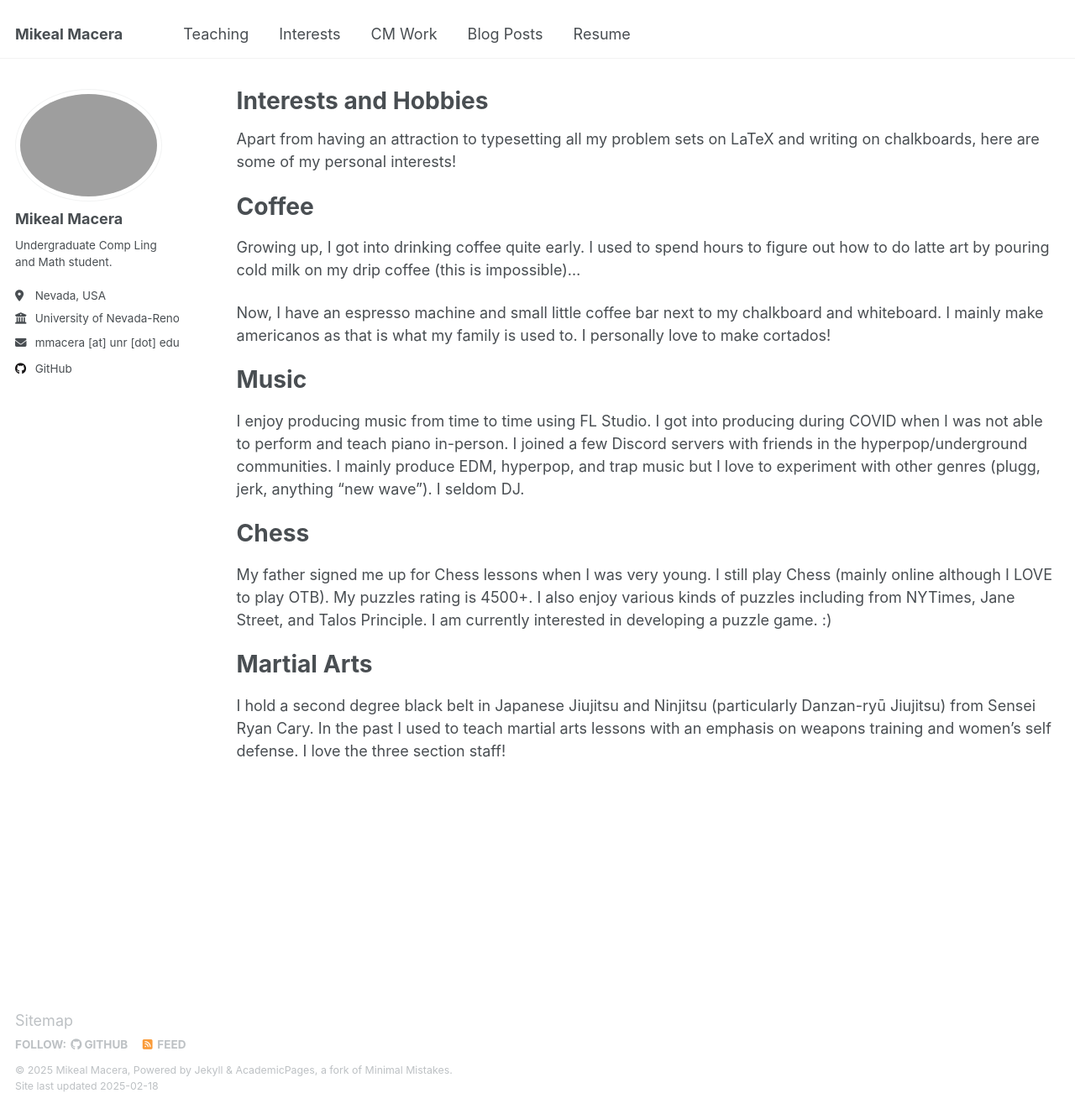
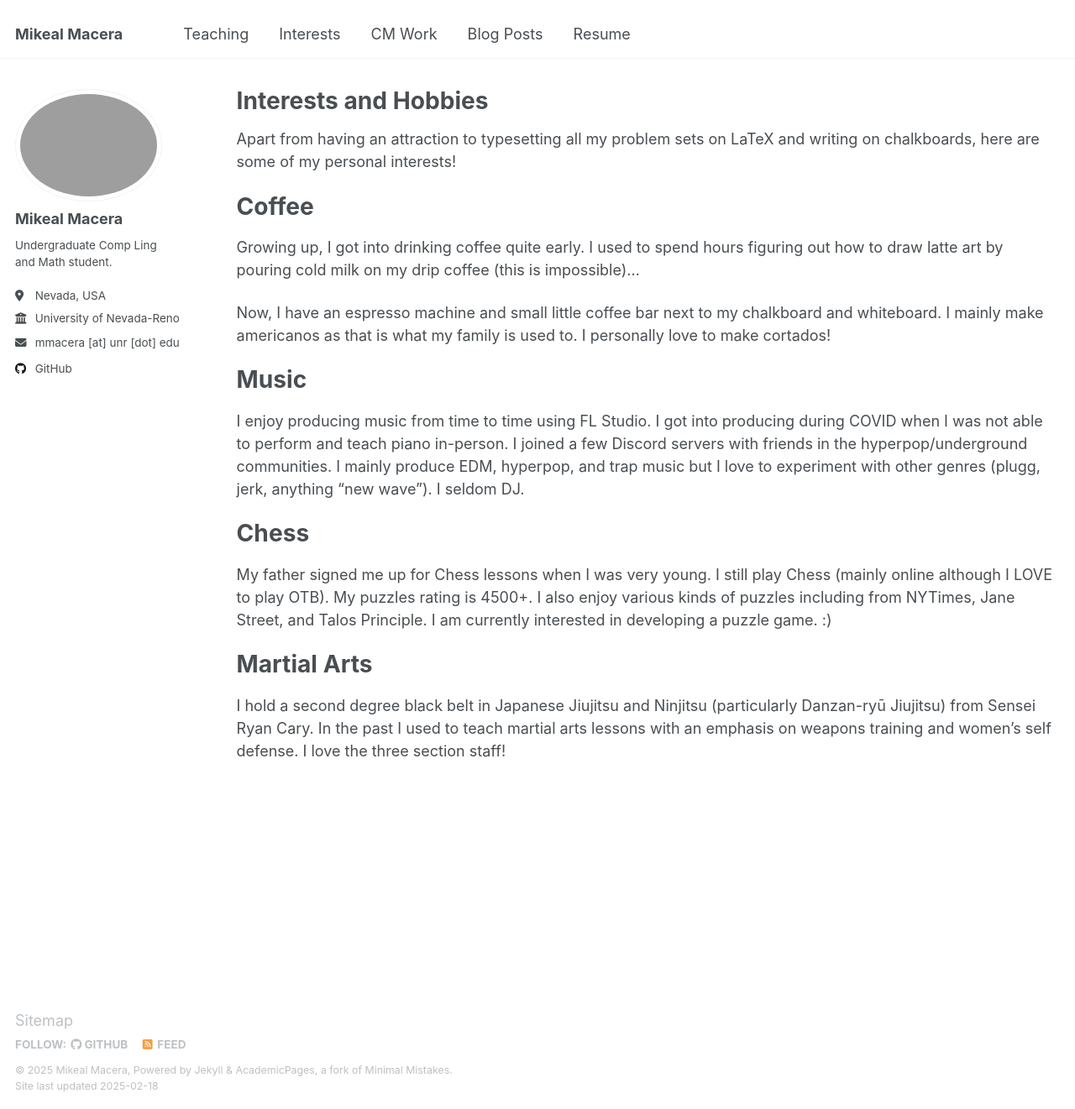
Before and after one commit to mikealmacera/mikealmacera.github.io, a Jekyll site: the page built from _pages/interests.md, in a window 1280 px wide and 1321 px high. Shown: the whole window at 84% size. Built offline with Jekyll 4.4.1, drawn with Linux system fonts in a browser that asks for light colours.

Commit message:
Update interests.md

```diff
--- a/_pages/interests.md
+++ b/_pages/interests.md
@@ -8,7 +8,7 @@ Apart from having an attraction to typesetting all my problem sets on LaTeX and
 
 Coffee
 =====
-Growing up, I got into drinking coffee quite early. I used to spend hours to figure out how to do latte art by pouring cold milk on my drip coffee (this is impossible)...
+Growing up, I got into drinking coffee quite early. I used to spend hours figuring out how to draw latte art by pouring cold milk on my drip coffee (this is impossible)...
 
 Now, I have an espresso machine and small little coffee bar next to my chalkboard and whiteboard. I mainly make americanos as that is what my family is used to. I personally love to make cortados!
 
```
